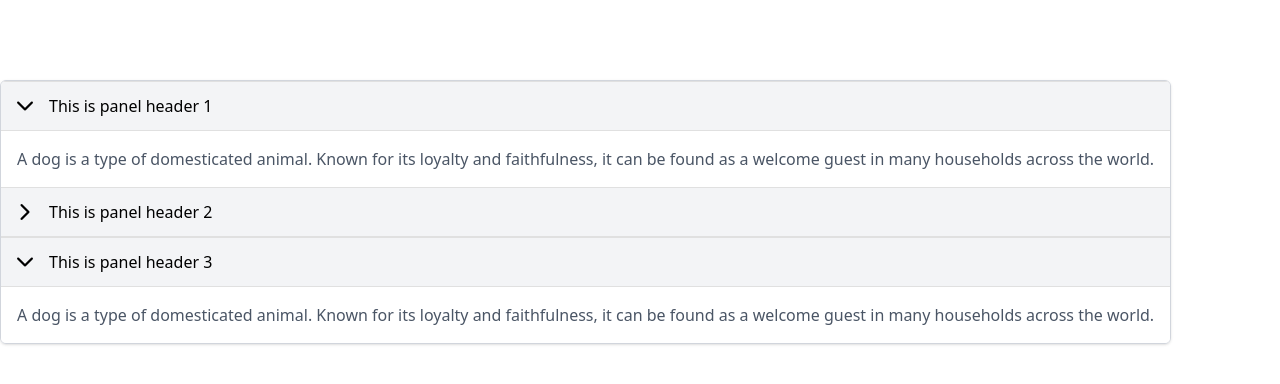
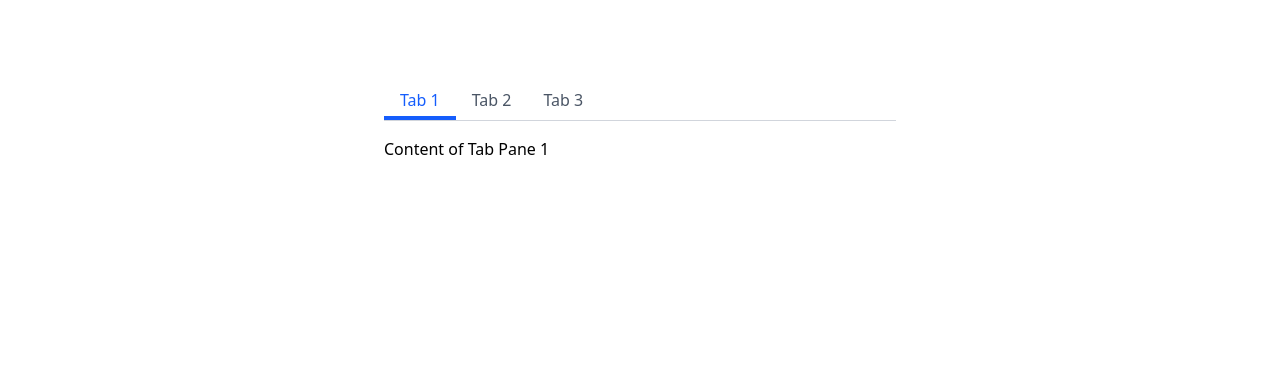
Before and after one commit to movs1syan/Components, a React app: page / in a window 1280 px wide. Shown: the top 384 px of the page. Built offline with nearby package versions, Linux system fonts and the light colour scheme; the HTML template or start-up script is replaced by a standard one.

Commit message:
Created component 'Tab'

```diff
--- a/src/App.tsx
+++ b/src/App.tsx
@@ -1,6 +1,7 @@
-import CollapsiblePanel from "./components/CollapsiblePanel";
+import Tab from "./components/Tab";
 
 const App = () => {
+  // DROPDOWN ----------------------------
   // const items = [
   //   {
   //     key: '1',
@@ -35,33 +36,54 @@ const App = () => {
   //   },
   // ];
 
-  const text = `
-  A dog is a type of domesticated animal.
-  Known for its loyalty and faithfulness,
-  it can be found as a welcome guest in many households across the world.
-`;
 
+  // COLLAPSE --------------------------
+//   const text = `
+//   A dog is a type of domesticated animal.
+//   Known for its loyalty and faithfulness,
+//   it can be found as a welcome guest in many households across the world.
+// `;
+//
+//   const items = [
+//     {
+//       key: '1',
+//       label: 'This is panel header 1',
+//       children: <p>{text}</p>,
+//     },
+//     {
+//       key: '2',
+//       label: 'This is panel header 2',
+//       children: <p>{text}</p>,
+//     },
+//     {
+//       key: '3',
+//       label: 'This is panel header 3',
+//       children: <p>{text}</p>,
+//     },
+//   ];
+
+  // TAB --------------------------------
   const items = [
     {
       key: '1',
-      label: 'This is panel header 1',
-      children: <p>{text}</p>,
+      label: 'Tab 1',
+      content: 'Content of Tab Pane 1',
     },
     {
       key: '2',
-      label: 'This is panel header 2',
-      children: <p>{text}</p>,
+      label: 'Tab 2',
+      content: 'Content of Tab Pane 2',
     },
     {
       key: '3',
-      label: 'This is panel header 3',
-      children: <p>{text}</p>,
+      label: 'Tab 3',
+      content: 'Content of Tab Pane 3',
     },
   ];
 
   return (
     <div className="mt-20">
-      <CollapsiblePanel items={items} defaultActiveKeys={["1", "3"]} />
+      <Tab tabs={items} />
     </div>
   );
 };
--- /dev/null
+++ b/src/components/Tab.tsx
@@ -0,0 +1,71 @@
+import React, { useState, useRef, useEffect } from "react";
+
+interface Tab {
+  key: string;
+  label: string;
+  content: string;
+}
+
+interface TabsProps {
+  tabs: Tab[];
+  defaultActiveKey?: string;
+}
+
+const Tabs: React.FC<TabsProps> = ({ tabs, defaultActiveKey }) => {
+  const [activeKey, setActiveKey] = useState(defaultActiveKey || tabs[0].key);
+  const [indicatorStyle, setIndicatorStyle] = useState<React.CSSProperties>({});
+  const tabRefs = useRef<(HTMLButtonElement | null)[]>([]);
+
+  useEffect(() => {
+    const index = tabs.findIndex((tab) => tab.key === activeKey);
+    const currentTab = tabRefs.current[index];
+    if (currentTab) {
+      setIndicatorStyle({
+        width: currentTab.offsetWidth,
+        left: currentTab.offsetLeft,
+      });
+    }
+  }, [activeKey, tabs]);
+
+  return (
+    <div className="w-full max-w-lg mx-auto">
+      {/* Tab headers */}
+      <div className="relative flex border-b border-gray-300">
+        {tabs.map((tab, index) => (
+          <button
+            key={tab.key}
+            ref={(el) => { tabRefs.current[index] = el }}
+            onClick={() => setActiveKey(tab.key)}
+            className={`px-4 py-2 font-medium transition-colors duration-300 cursor-pointer ${
+              activeKey === tab.key ? "text-blue-600" : "text-gray-600"
+            }`}
+          >
+            {tab.label}
+          </button>
+        ))}
+
+        {/* Active tab indicator */}
+        <div
+          className="absolute bottom-0 h-1 bg-blue-600 transition-all duration-300"
+          style={indicatorStyle}
+        />
+      </div>
+
+      {/* Tab content */}
+      <div className="relative mt-4 min-h-[80px]">
+        {tabs.map((tab) => (
+          <div
+            key={tab.key}
+            className={`absolute top-0 left-0 w-full transition-opacity duration-300 ${
+              activeKey === tab.key ? "opacity-100" : "opacity-0 pointer-events-none"
+            }`}
+          >
+            {tab.content}
+          </div>
+        ))}
+      </div>
+    </div>
+  );
+};
+
+export default Tabs;
--- a/src/main.tsx
+++ b/src/main.tsx
@@ -3,7 +3,7 @@ import { createRoot } from 'react-dom/client'
 import './index.css'
 import App from './App'
 
-createRoot(document.getElementById('root')).render(
+createRoot(document.getElementById('root')!).render(
   <StrictMode>
     <App />
   </StrictMode>,
```
